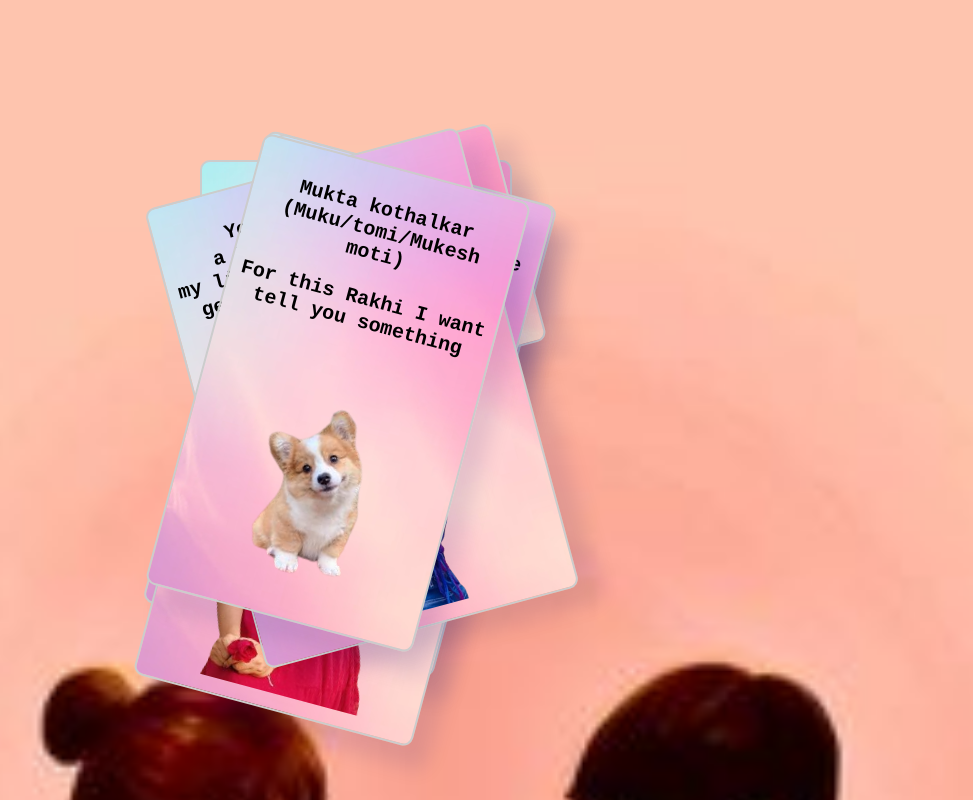
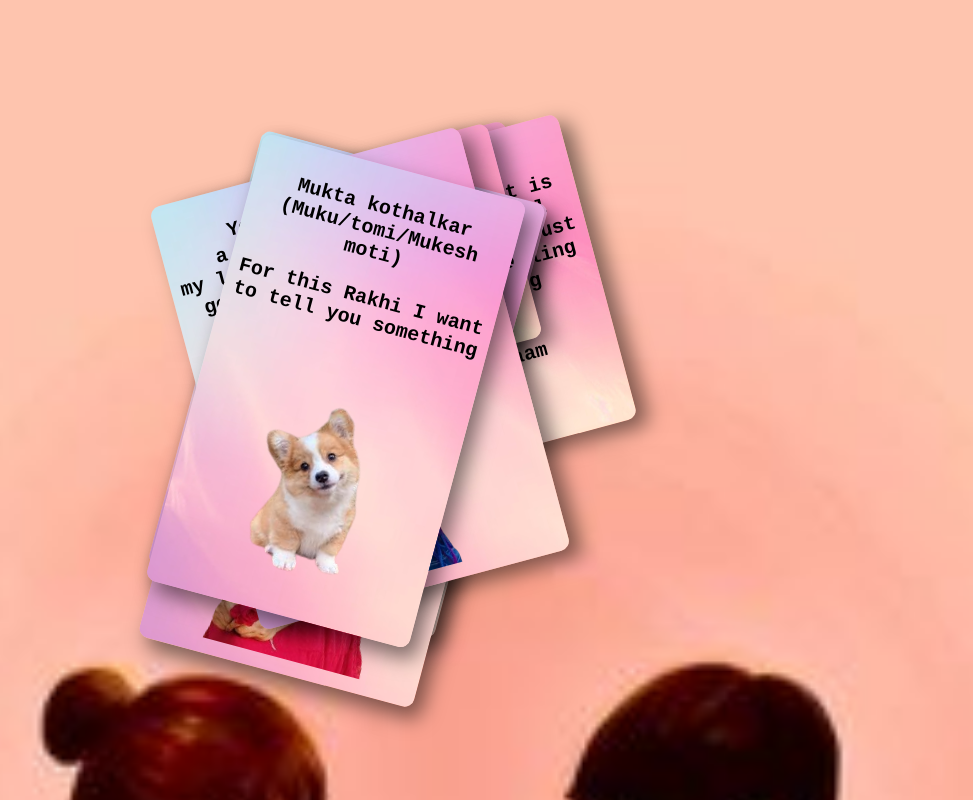
Before and after one commit to amanmor/dost, a plain HTML site: page index.html in a window 1280 px wide. Shown: the whole page, without its empty margins (184-1157 px from the left). Drawn offline with Linux system fonts and the light colour scheme.

Commit message:
Update: Description of changes

```diff
--- a/index.html
+++ b/index.html
@@ -21,7 +21,7 @@
         .box0,.box1, .box2, .box3, .box4, .box5 {
             text-align: center;
             padding: 10px;
-            border: 2px solid #ccc;
+            /* border: 2px solid #ccc; */
             border-radius: 10px;
             background-image: url("image/background.jpg");
             background-repeat: no-repeat;
@@ -35,13 +35,15 @@
             font-size: 20px;
             font-weight: bold;
             max-width: 80%;
+            box-shadow: 10px 10px 20px rgba(0, 0, 0, 0.5);
         }
         .box1,.box3,.box5{
             transform: rotate(15deg)
         }
-        .box2,.box4{
+        .box0,.box2,.box4{
             transform: rotate(-15deg)
         }
+
 
         .box4 img, .box5 img,.box3 img{
             max-width: 100%;
@@ -50,14 +52,28 @@
         .muku{
             width: 236px;
             height: auto;
+            margin-top: -35px;
+
         }
-
     </style>
 </head>
 <body>
     <div class="box0">
-        <pre>I just want you to
-always happy and smiling
+        <pre>
+aur bhi bohot kuch hai
+par yaha nhi bata sakta
+sirf kuch message jisse
+dekhke pura din khush rehta
+hu
+        </pre>
+        <img src="image/Screenshot1.png" alt="">
+    </div>
+    <div class="box0">
+        <pre>I just want that our
+friendship will remain as it is
+sahil sanchit you and me will
+remain as it is forever and just
+you to always happy and smiling
 and achive all the thing
 that you want in your
 life..!!!
@@ -79,7 +95,7 @@ i like the most
 You had alway support
 me not only as friend,
 bhai but also as my
-manu. The thing that
+manu. The thing that I
 can't share with my manu
 but can share with you
         </pre>
@@ -110,7 +126,7 @@ like You</pre>
 moti)
 
 For this Rakhi I want
-tell you something
+to tell you something
         </pre>
         <img src="image/dog1.png" alt="">
     </div>
```
Also changed, not shown: image/Screenshot1.png (added), image/Screenshot2.png (added).
